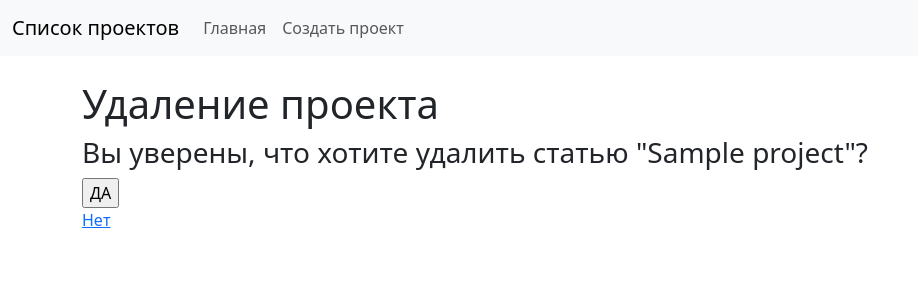
After one commit to ogavril/homework_52_Gavril_Okhlopkov, a Django app: page /projects/1/delete in a window 1280 px wide. The commit adds this page. Shown: the top 300 px of the page, without its empty margins (0-918 px from the left). Run offline with Django 4.2, Linux system fonts and the light colour scheme; tables that the repository leaves empty hold one stand-in row (values such as "Sample post").

Commit message:
Добавил удаление проекта. Изменил удаление задачи и список проектов

```diff
--- a/webapp/forms.py
+++ b/webapp/forms.py
@@ -12,6 +12,7 @@ class ProjectForm(forms.ModelForm):
     class Meta:
         model = Project
         fields = ['name', 'description', 'start', 'end']
+        labels = {'name': 'Название', 'description': 'Описание', 'start': 'Дата начала', 'end': 'Дата конца'}
 
 
 class SimpleSearchForm(forms.Form):
--- a/webapp/templates/lists/delete_list.html
+++ b/webapp/templates/lists/delete_list.html
@@ -7,5 +7,5 @@
         {% csrf_token %}
         <button type="submit">Удалить</button>
     </form>
-    <a href="{% url 'index' %}">Отмена</a>
+    <a href="{% url 'project' lists.project.pk %}">Отмена</a>
 {% endblock %}
--- /dev/null
+++ b/webapp/templates/projects/delete_project.html
@@ -0,0 +1,17 @@
+{% extends 'base.html' %}
+
+{% block title %}Удаление{% endblock %}
+{% block menu %}<a class="nav-link" aria-current="page"  href="{% url 'projects' %}">На главную</a>{% endblock %}
+
+{% block content %}
+<h1>Удаление проекта</h1>
+
+    <h3>Вы уверены, что хотите удалить статью "{{ project.name }}"?</h3>
+
+<form action="" method="post">
+    {% csrf_token %}
+    <input type="submit" value="ДА"/>
+</form>
+    <a href="{% url 'project' pk=project.pk %}">Нет</a>
+
+{% endblock %}
--- a/webapp/templates/projects/projects.html
+++ b/webapp/templates/projects/projects.html
@@ -12,11 +12,13 @@
             {% for project in projects %}
                 <div class="card mt-4" style="width: 80rem;">
                     <ul class="list-group list-group-flush">
-                        <a href="{% url 'project' project.pk %}"><li class="list-group-item">{{ project.name }}</li></a>
+                        <li class="list-group-item">{{ project.name }}</li>
                         <li class="list-group-item">{{ project.description }}</li>
                     </ul>
                     <div class="card-footer">
+                        <a href="{% url 'project' project.pk %}">Подробнее...</a>
                         <a href="{% url 'project_update' project.pk %}">Редактировать</a>
+                        <a href="{% url 'project_delete' project.pk %}">Удалить</a>
                     </div>
                 </div>
             {% endfor %}
--- a/webapp/urls.py
+++ b/webapp/urls.py
@@ -1,9 +1,9 @@
 from django.urls import path
-from webapp.views.list_views import IndexView, ListCreateView, ListDeleteView, ListView, ListUpdateView
-from webapp.views.project_views import ProjectListView, ProjectDetailView, ProjectCreateView, ProjectUpdateView
+from webapp.views.list_views import ListCreateView, ListDeleteView, ListView, ListUpdateView
+from webapp.views.project_views import (ProjectListView, ProjectDetailView, ProjectCreateView, ProjectUpdateView,
+                                        ProjectDeleteView)
 
 urlpatterns = [
-    # path('', IndexView.as_view(), name="index"),
     path('add/', ListCreateView.as_view(), name="add"),
     path('delete/<int:pk>/', ListDeleteView.as_view(), name="delete"),
     path('<int:pk>/', ListView.as_view(), name="show"),
@@ -12,4 +12,5 @@ urlpatterns = [
     path('projects/<int:pk>', ProjectDetailView.as_view(), name="project"),
     path('projects/create', ProjectCreateView.as_view(), name="create_project"),
     path('projects/<int:pk>/update', ProjectUpdateView.as_view(), name="project_update"),
+    path('projects/<int:pk>/delete', ProjectDeleteView.as_view(), name="project_delete"),
 ]
--- a/webapp/views/project_views.py
+++ b/webapp/views/project_views.py
@@ -1,7 +1,7 @@
 from django.db.models import Q
 from django.urls import reverse, reverse_lazy
 from django.utils.http import urlencode
-from django.views.generic import ListView, DetailView, CreateView, UpdateView
+from django.views.generic import ListView, DetailView, CreateView, UpdateView, DeleteView
 from ..models import Project, List
 from ..forms import ProjectForm, SimpleSearchForm
 
@@ -54,7 +54,7 @@ class ProjectDetailView(DetailView):
 class ProjectCreateView(CreateView):
     template_name = 'projects/create_project.html'
     model = Project
-    fields = ['name', 'description', 'start', 'end']
+    form_class = ProjectForm
 
     def get_success_url(self):
         return reverse('project', kwargs={'pk': self.object.id})
@@ -67,3 +67,9 @@ class ProjectUpdateView(UpdateView):
 
     def get_success_url(self):
         return reverse_lazy('project', kwargs={'pk': self.object.pk})
+
+
+class ProjectDeleteView(DeleteView):
+    template_name = 'projects/delete_project.html'
+    model = Project
+    success_url = reverse_lazy('projects')
```
Also changed, not shown: webapp/views/list_views.py (+5 -5 lines).
